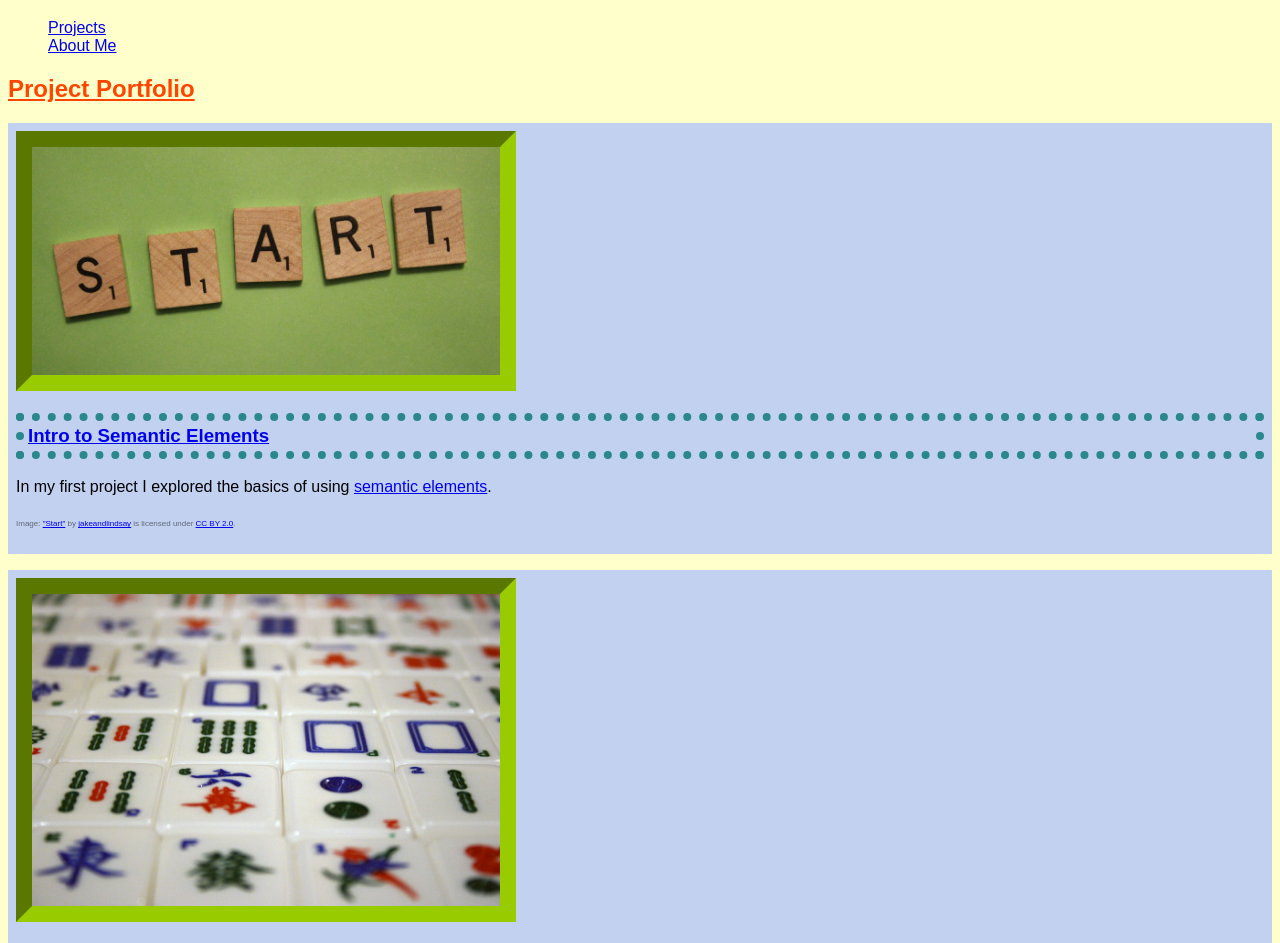
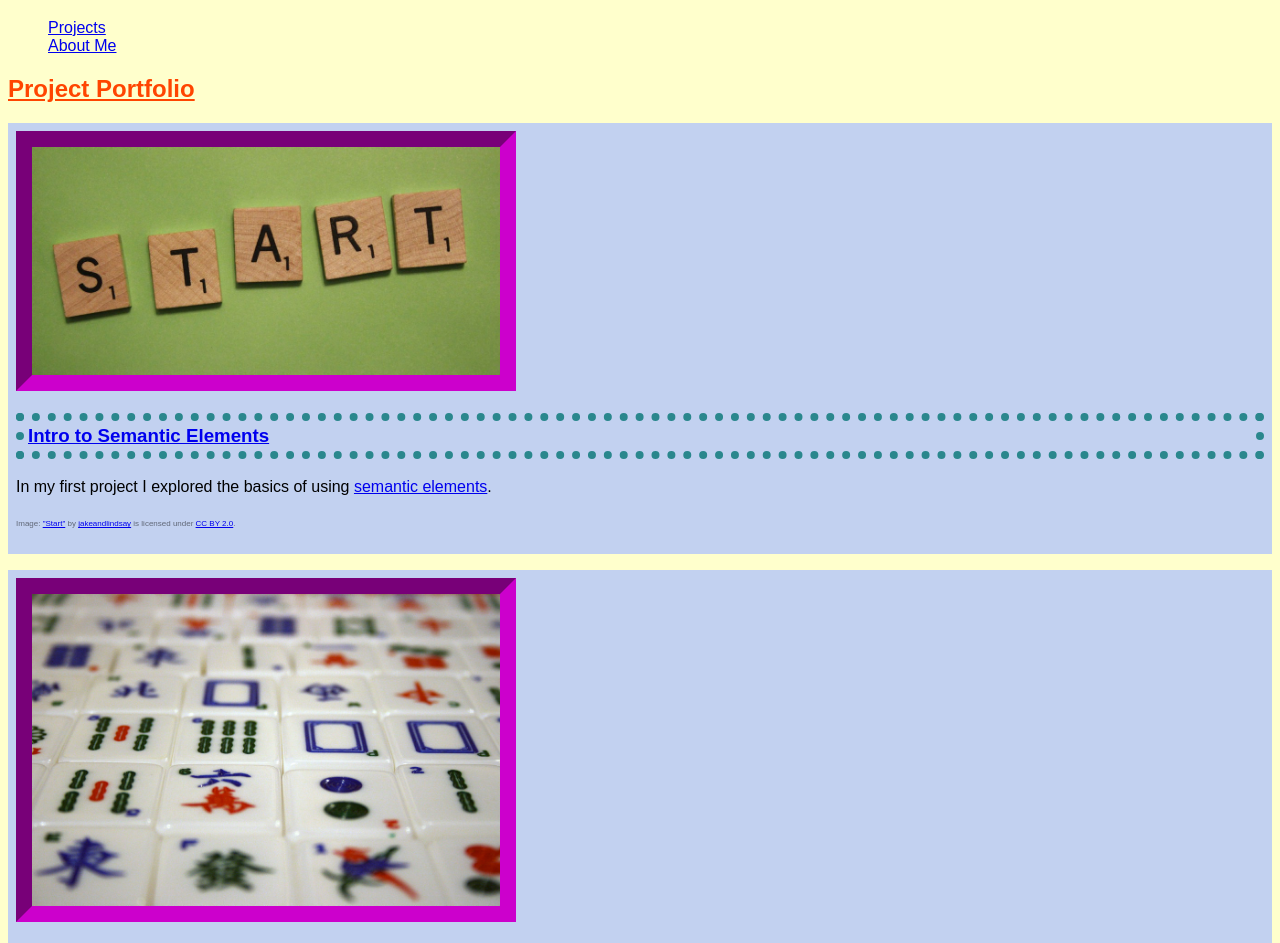
Before and after one commit to Rydavim/portfolio, a plain HTML site: page index.html in a window 1280 px wide. Shown: the part 85-1028 px from the top of the page. Drawn offline with Linux system fonts and the light colour scheme.

Commit message:
added classes to html elements, updated css file

```diff
--- a/index.html
+++ b/index.html
@@ -19,7 +19,7 @@
     <section>
       <h2>Project Portfolio</h2>
       <article>
-        <img src="images/start.jpg" alt="The word START, written with scrabble tiles on a green background." width="500">
+        <img class="creative-commons" src="images/start.jpg" alt="The word START, written with scrabble tiles on a green background." width="500">
         <h3><a href="https://github.com/Rydavim/semantic-elements">Intro to Semantic Elements</a></h3>
         <p>In my first project I explored the basics of using <a href="https://developer.mozilla.org/en-US/docs/Glossary/Semantics">semantic elements</a>.</p>
         <footer>
@@ -27,7 +27,7 @@
         </footer>
       </article>
       <article>
-        <img src="images/mahjong.jpg" alt="A full set of mahjong tiles, arranged from the box." width="500">
+        <img class="creative-commons" src="images/mahjong.jpg" alt="A full set of mahjong tiles, arranged from the box." width="500">
         <h3><a href="#">Riichi Mahjong Flashcards</a></h3>
         <p>This project is a simple flashcard trainer to assist in learning the Japanese names for the mahjong tiles.</p>
         <footer>
--- a/styles/stylesheet.css
+++ b/styles/stylesheet.css
@@ -1,6 +1,8 @@
 * { box-sizing: border-box; }
 
 a:hover { cursor: pointer; }
+
+/* NB: Color descriptions are reminder notes, not official names. */
 
 body {
   font-family: sans-serif;
@@ -48,6 +50,10 @@ img {
   border-color: #99CC00; /* leafy green */
 }
 
+.creative-commons {
+  border-color: #CC00CC; /* magenta */
+}
+
 img[src$=".png"] {
   box-sizing: content-box;
   padding: 0.5rem;
```
